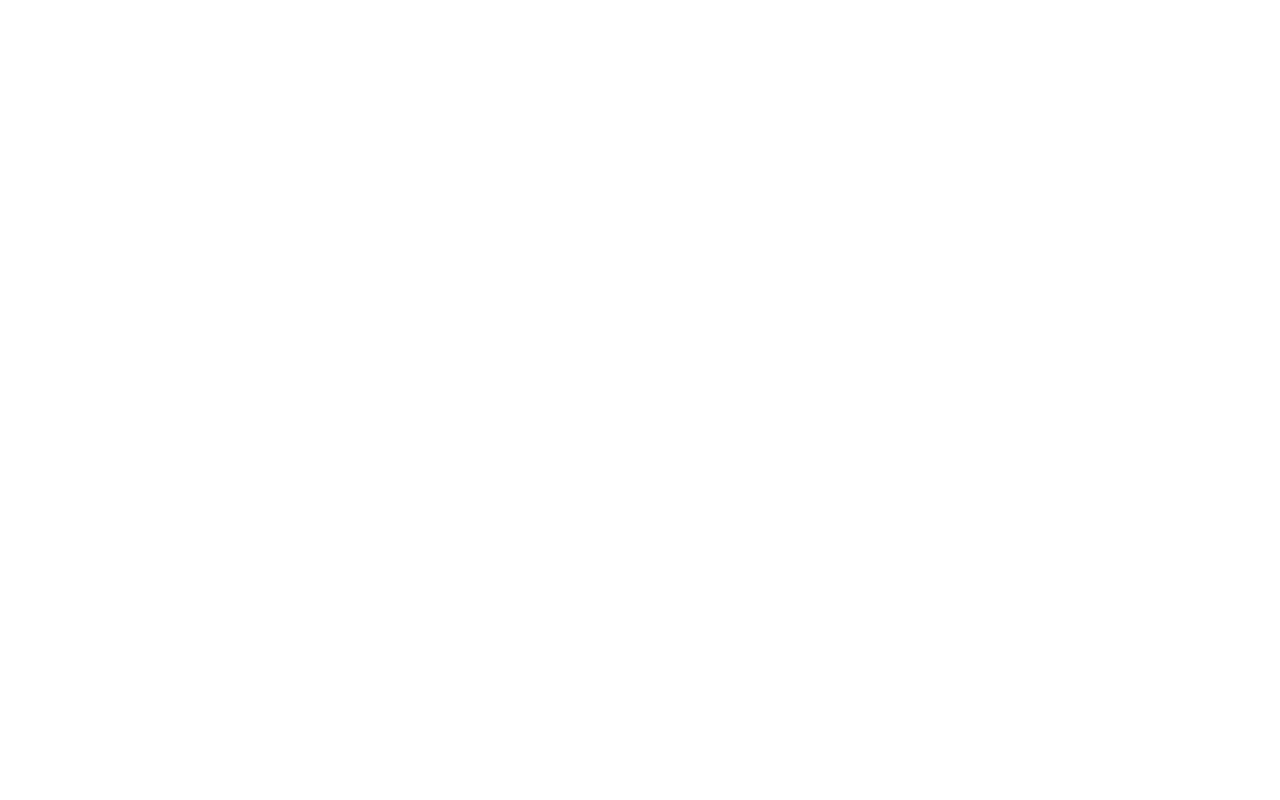
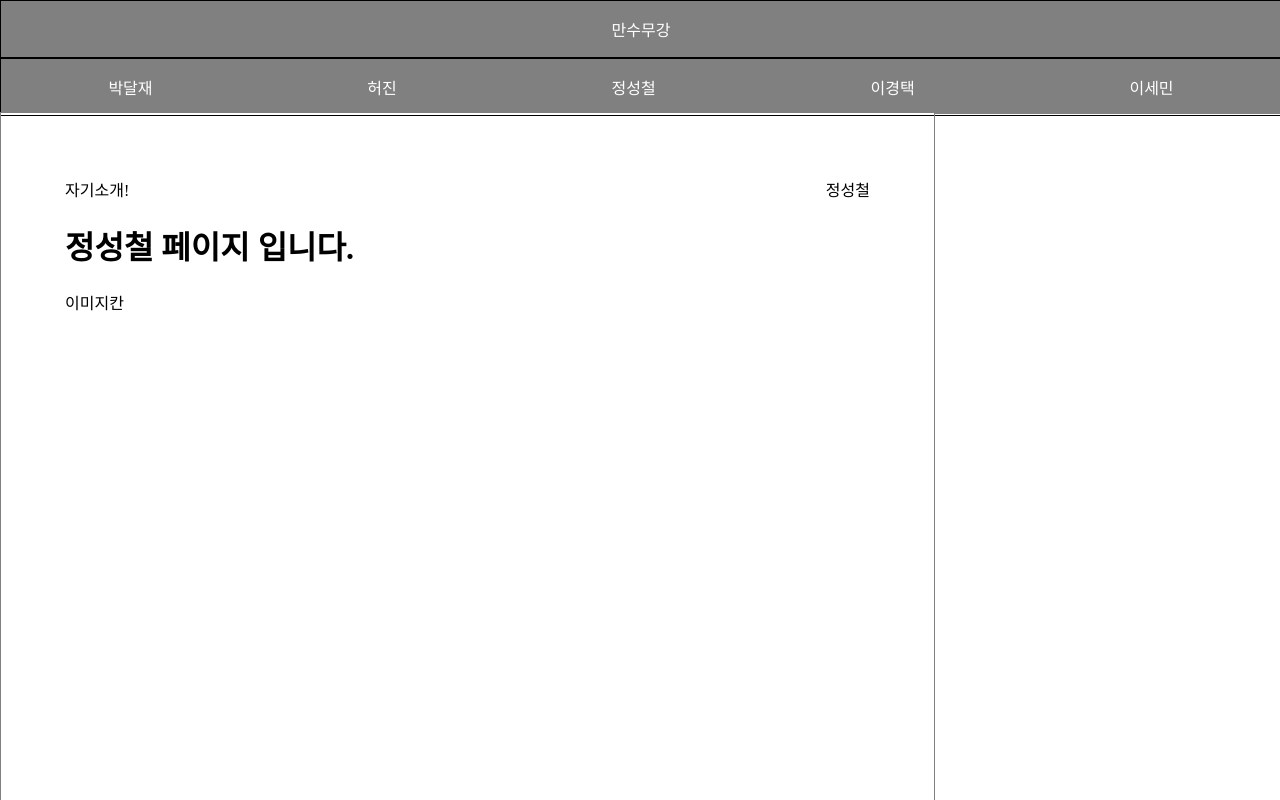
Before and after one commit to ParkDalJae/KDT-2-Pro.C-1team, a plain HTML site: page seongcheol.html in a window 1280 px wide. Shown: the top 800 px of the page. Drawn offline with Linux system fonts and the light colour scheme.

Commit message:
페이지 만들기

```diff
--- a/seongcheol.html
+++ b/seongcheol.html
@@ -5,8 +5,143 @@
   <meta http-equiv="X-UA-Compatible" content="IE=edge">
   <meta name="viewport" content="width=device-width, initial-scale=1.0">
   <title>Document</title>
+  <style>
+    /* *{box-sizing: border-box; justify-content: space-between}  */
+  </style>
 </head>
 <body>
+  <div id="root"></div>
 
+  <script>
+    const body = document.body;
+    const root = document.getElementById("root");
+
+    //root
+    function elementMaker(tagname,parent) {
+    const element = document.createElement(tagname);
+    parent.appendChild(element);
+    };
+
+    //header
+    elementMaker("div",root);
+    root.children[0].setAttribute("id","header")
+    const header = document.getElementById("header");
+
+    //header > children[0]
+    elementMaker("div",header);
+    elementMaker("div",header.children[0]);
+    header.children[0].children[0].textContent = "만수무강"
+
+    //header > children[1]
+    elementMaker("div",header);
+    for(b=0; b<5; b++){
+    elementMaker("div",header.children[1]);
+    }
+    header.children[1].children[0].textContent = "박달재"
+    header.children[1].children[1].textContent = "허진"
+    header.children[1].children[2].textContent = "정성철"
+    header.children[1].children[3].textContent = "이경택"
+    header.children[1].children[4].textContent = "이세민"
+
+    //main
+    elementMaker("div",root);
+    root.children[1].setAttribute("id","main");
+    const main = document.getElementById("main");
+
+    //main > children[0]
+    elementMaker("div",main);
+
+    //main > children[0] > children
+    for(let mainChilds_1=0; mainChilds_1<4; mainChilds_1++){
+      elementMaker("div",main.children[0]);
+    }
+    //main > children[0] > children[0]
+    elementMaker("div",main.children[0].children[0])
+    main.children[0].children[0].children[0].textContent = "자기소개!";
+    elementMaker("div",main.children[0].children[0])
+    main.children[0].children[0].children[1].textContent = "정성철";
+    //main > children[0] > children[1]
+    elementMaker("h1", main.children[0].children[1])
+    main.children[0].children[1].children[0].textContent = "정성철 페이지 입니다.";
+    main.children[0].children[2].textContent = "이미지칸";
+    main.children[0].children[3].textContent = "";
+
+
+    //main > children[1]
+    elementMaker("div",main);
+
+    //footer
+    elementMaker("div",root);
+    root.children[2].setAttribute("id","footer");
+    const footer = document.getElementById("footer");
+
+
+
+
+
+    //common style
+    body.style.boxSizing = "border-box";
+    body.style.margin = "0";
+
+    //root style
+    root.style.width = "100vw";
+    root.style.height = "200vh";
+
+    //header style
+    header.style.width = "100%";
+    header.style.height = "7%";
+    header.style.backgroundColor = "gray";
+    header.style.color = "white";
+
+    //header > children[0]
+    header.children[0].style.width = "100%";
+    header.children[0].style.height = "50%";
+    header.children[0].style.border = "1px solid black";
+    header.children[0].style.display = "flex";
+    header.children[0].style.flexDirection = "row";
+    header.children[0].style.justifyContent = "center";
+    header.children[0].style.alignItems = "center";
+
+     //header > children[1]
+    header.children[1].style.width = "100%";
+    header.children[1].style.height = "50%";
+    header.children[1].style.border = "1px solid black";
+    header.children[1].style.display = "flex";
+    header.children[1].style.flexDirection = "row";
+    header.children[1].style.justifyContent = "space-around";
+    header.children[1].style.alignItems = "center";
+
+    //main style
+    main.style.width = "100%";
+    main.style.height = "83%";
+    main.style.border = "1px solid gray";
+    main.style.display = "flex";
+    main.style.flexDirection = "row";
+
+    //main > children[0]
+    main.children[0].style.width = "70%";
+    main.children[0].style.height = "100%";
+    main.children[0].style.margin = "5%";
+
+
+    //main > children[0] > children[0]
+    main.children[0].children[0].style.display = "flex";
+    main.children[0].children[0].style.flexDirection = "row";
+    main.children[0].children[0].style.justifyContent = "space-between";
+    main.children[0].children[0].style.alignItems = "center";
+
+    //main > children[1]
+    main.children[1].style.width = "30%";
+    main.children[1].style.height = "100%";
+    main.children[1].style.border = "1px solid gray";
+
+    //footer style
+    footer.style.width = "100%";
+    footer.style.height = "10%";
+    footer.style.border = "1px solid gray";
+
+
+
+  </script>
 </body>
 </html>
```
